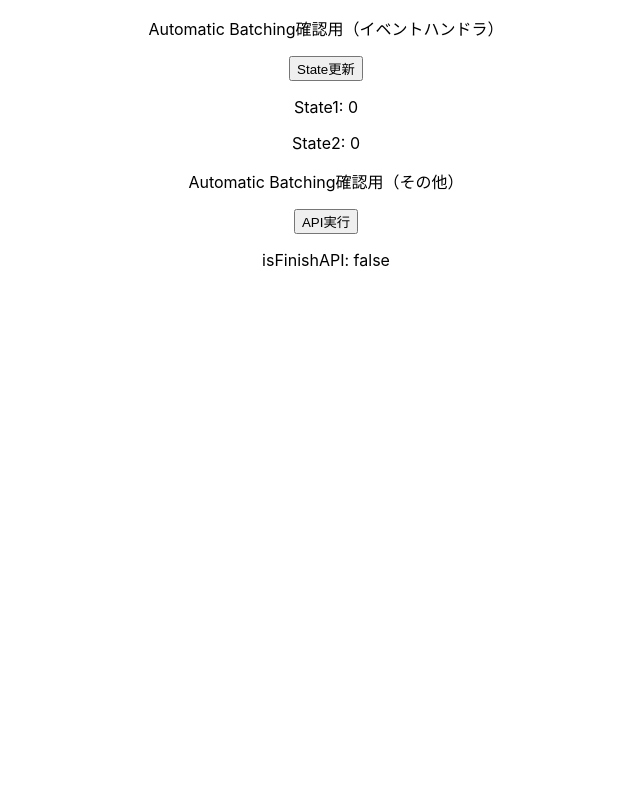
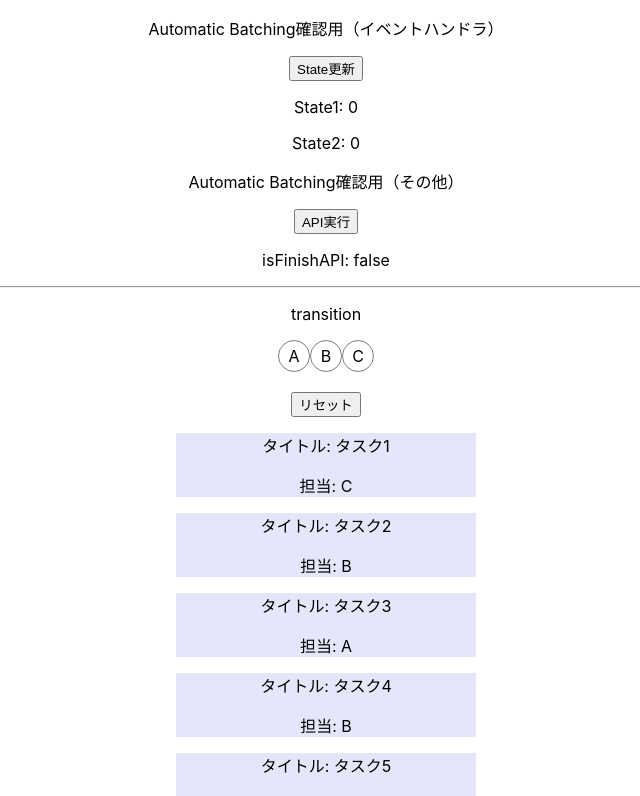
Before and after one commit to TAATHub/udemy-react18, a React (Create React App) app in the folder react18-explanation-react18/: page / in a window 1280 px wide. Shown: the top 796 px of the page, without its empty margins (314-954 px from the left). Built offline with nearby package versions, Linux system fonts and the light colour scheme.

Commit message:
[Transition] サンプルアプリを作成

```diff
--- a/react18-explanation-react18/src/App.tsx
+++ b/react18-explanation-react18/src/App.tsx
@@ -3,6 +3,7 @@ import './App.css';
 import { useEffect } from 'react';
 import { AutoBatchEventHandler } from './components/AutoBatchEventHandler';
 import { AutoBatchOther } from './components/AutoBatchOther';
+import { Transition } from './components/Transition';
 
 function App() {
   useEffect(() => {
@@ -13,6 +14,8 @@ function App() {
     <div className="App">
       <AutoBatchEventHandler/>
       <AutoBatchOther/>
+      <hr />
+      <Transition/>
     </div>
   );
 }
--- /dev/null
+++ b/react18-explanation-react18/src/components/Avatar.tsx
@@ -0,0 +1,26 @@
+import { ReactNode } from "react";
+
+type Props = {
+    children: ReactNode;
+    isSelected?: boolean;
+    onClick: (assignee: string) => void;
+}
+
+export const Avatar = (props: Props) => {
+    const { children, isSelected = false, onClick } = props;
+    const border = isSelected ? '3px solid orange' : '1px solid gray';
+
+    return (
+        <div style={{
+            width: '30px',
+            height: '30px',
+            border: border,
+            borderRadius: '50%',
+            textAlign: 'center',
+            lineHeight: '30px',
+            userSelect: 'none'
+        }} onClick={() => onClick(`${children}`)}>
+            {children}
+        </div>
+    );
+}
--- /dev/null
+++ b/react18-explanation-react18/src/components/Transition.tsx
@@ -0,0 +1,61 @@
+import { useState } from "react";
+import { Avatar } from "./Avatar";
+
+type Task = {
+    id: number;
+    title: string;
+    assignee: string;
+}
+
+const member = {
+    a: 'A',
+    b: 'B',
+    c: 'C'
+}
+
+const generateDummyTasks = (): Task[] => {
+    return Array(10000).fill('').map((_, index) => {
+        const addedIndex = index + 1;
+        return {
+            id: addedIndex,
+            title: `タスク${addedIndex}`,
+            assignee: addedIndex % 3 == 0 ? member.a : addedIndex % 2 == 0 ? member.b : member.c
+        }
+    })
+}
+
+const tasks = generateDummyTasks();
+
+const filteringAssignee = (assignee: string) => {
+    if (assignee === '') return tasks;
+    return tasks.filter((task) => task.assignee === assignee);
+}
+
+export const Transition = () => {
+    const [selectedAssignee, setSelectedAssignee] = useState<string>('');
+    const [taskList, setTaskList] = useState<Task[]>(tasks);
+
+    const onClickAssignee = (assignee: string) => {
+        setSelectedAssignee(assignee);
+        setTaskList(filteringAssignee(assignee));
+    }
+
+    return (
+        <div>
+            <p>transition</p>
+            <div style={{ display: 'flex', justifyContent: 'center'}}>
+                <Avatar isSelected={selectedAssignee === member.a} onClick={onClickAssignee}>{member.a}</Avatar>
+                <Avatar isSelected={selectedAssignee === member.b} onClick={onClickAssignee}>{member.b}</Avatar>
+                <Avatar isSelected={selectedAssignee === member.c} onClick={onClickAssignee}>{member.c}</Avatar>
+            </div>
+            <br/>
+            <button onClick={() => onClickAssignee('')}>リセット</button>
+            {taskList.map((task) => (
+                <div key={task.id} style={{ width: '300px', margin: 'auto', background: 'lavender'}}>
+                    <p>タイトル: {task.title}</p>
+                    <p>担当: {task.assignee}</p>
+                </div>
+            ))}
+        </div>
+    )
+}
```
